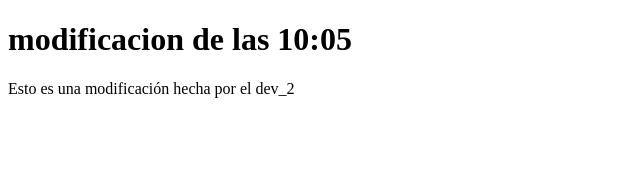
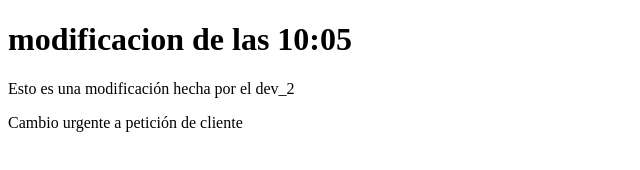
Before and after one commit to RaymoMark0/practica1, a plain HTML site: page index.html in a window 1280 px wide. Shown: the whole page, without its empty margins (0-640 px from the left). Drawn offline with Linux system fonts and the light colour scheme.

Commit message:
cambio urgente

```diff
--- a/index.html
+++ b/index.html
@@ -8,6 +8,7 @@
 <body>
     <h1>modificacion de las 10:05</h1>
     <p>Esto es una modificación hecha por el dev_2</p>
+    <p>Cambio urgente a petición de cliente</p>
 
 </body>
 </html>
```
